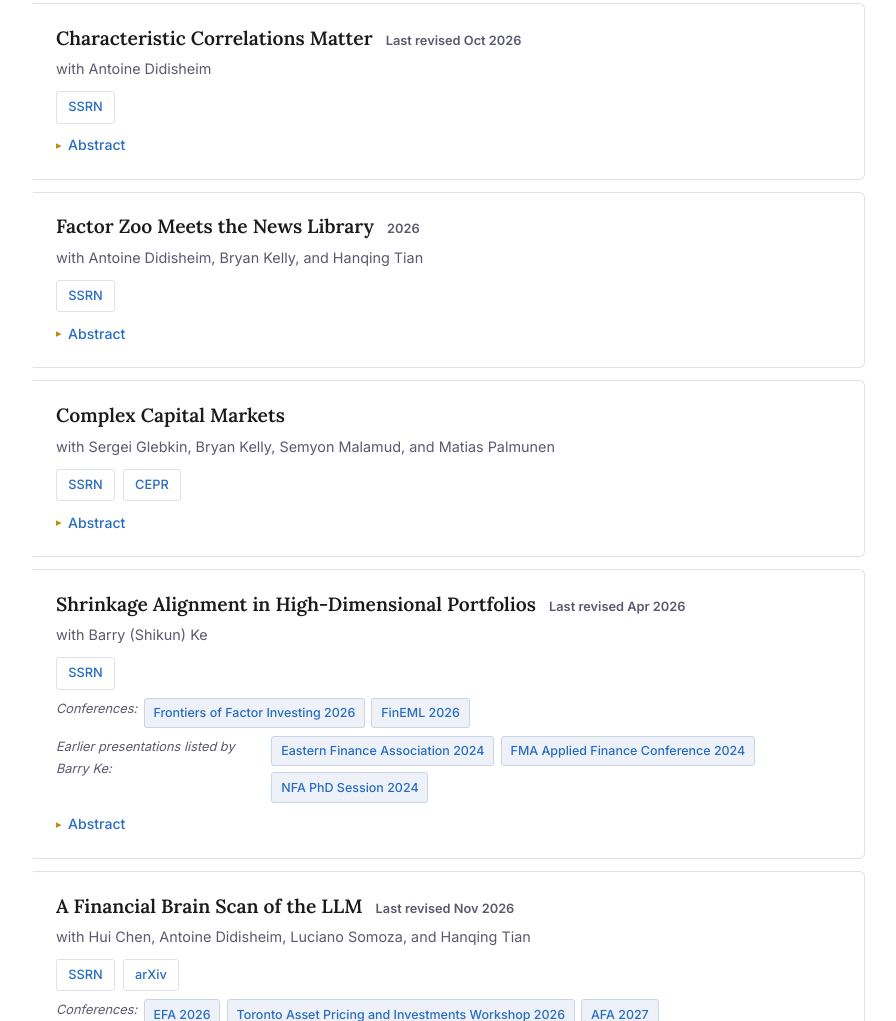
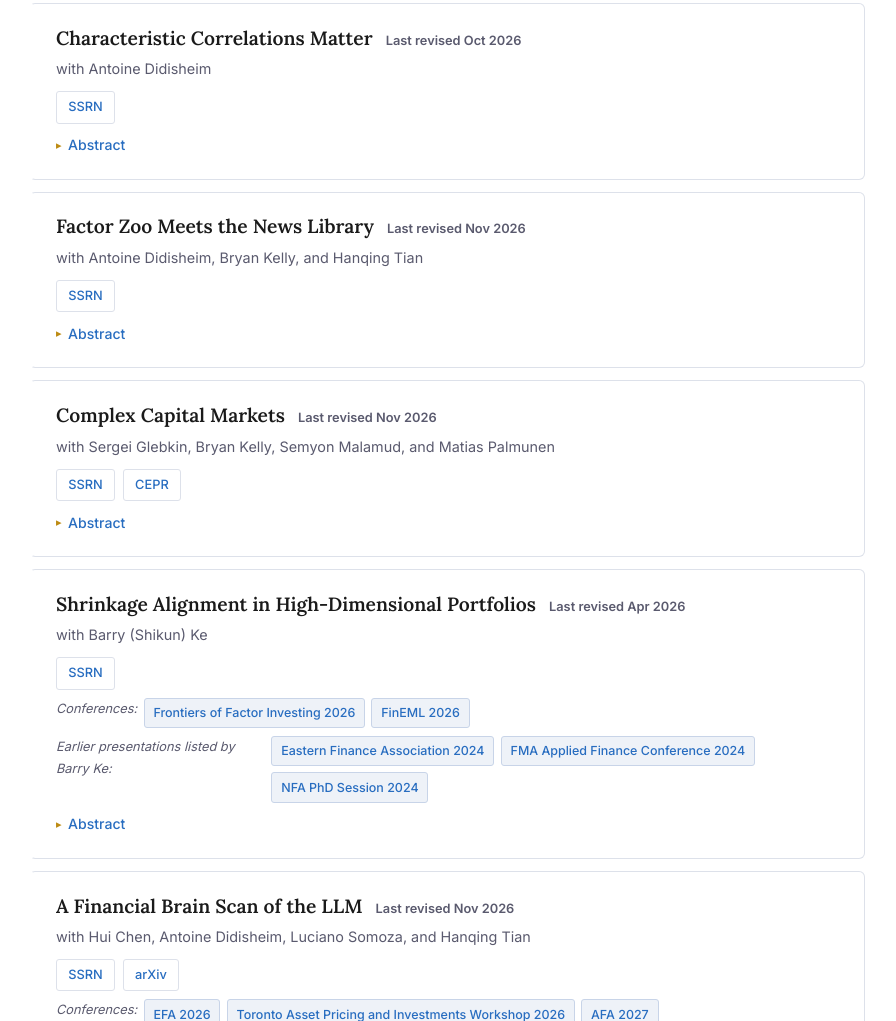
Before and after one commit to pourmohammadimohammad/pourmohammadimohammad.github.io, a plain HTML site: page research.html in a window 1280 px wide. Shown: the part 856-1877 px from the top of the page, without its empty margins (193-1089 px from the left). Drawn offline with Linux system fonts and the light colour scheme.

Commit message:
Standardize working paper revision dates

```diff
--- a/research.html
+++ b/research.html
@@ -211,7 +211,7 @@
     <li class="paper-card" id="factor-zoo-meets-the-news-library">
       <span class="paper-title">
         Factor Zoo Meets the News Library
-        <span class="paper-date">2026</span>
+        <span class="paper-date">Last revised Nov 2026</span>
       </span>
       <div class="paper-authors">with Antoine Didisheim, Bryan Kelly, and Hanqing Tian</div>
       <div class="paper-links">
@@ -224,7 +224,10 @@
     </li>
 
     <li class="paper-card" id="complex-capital-markets">
-      <span class="paper-title">Complex Capital Markets</span>
+      <span class="paper-title">
+        Complex Capital Markets
+        <span class="paper-date">Last revised Nov 2026</span>
+      </span>
       <div class="paper-authors">with Sergei Glebkin, Bryan Kelly, Semyon Malamud, and Matias Palmunen</div>
       <div class="paper-links">
         <a class="paper-link" href="https://papers.ssrn.com/sol3/papers.cfm?abstract_id=7687139" target="_blank" rel="noopener">SSRN</a>
```
